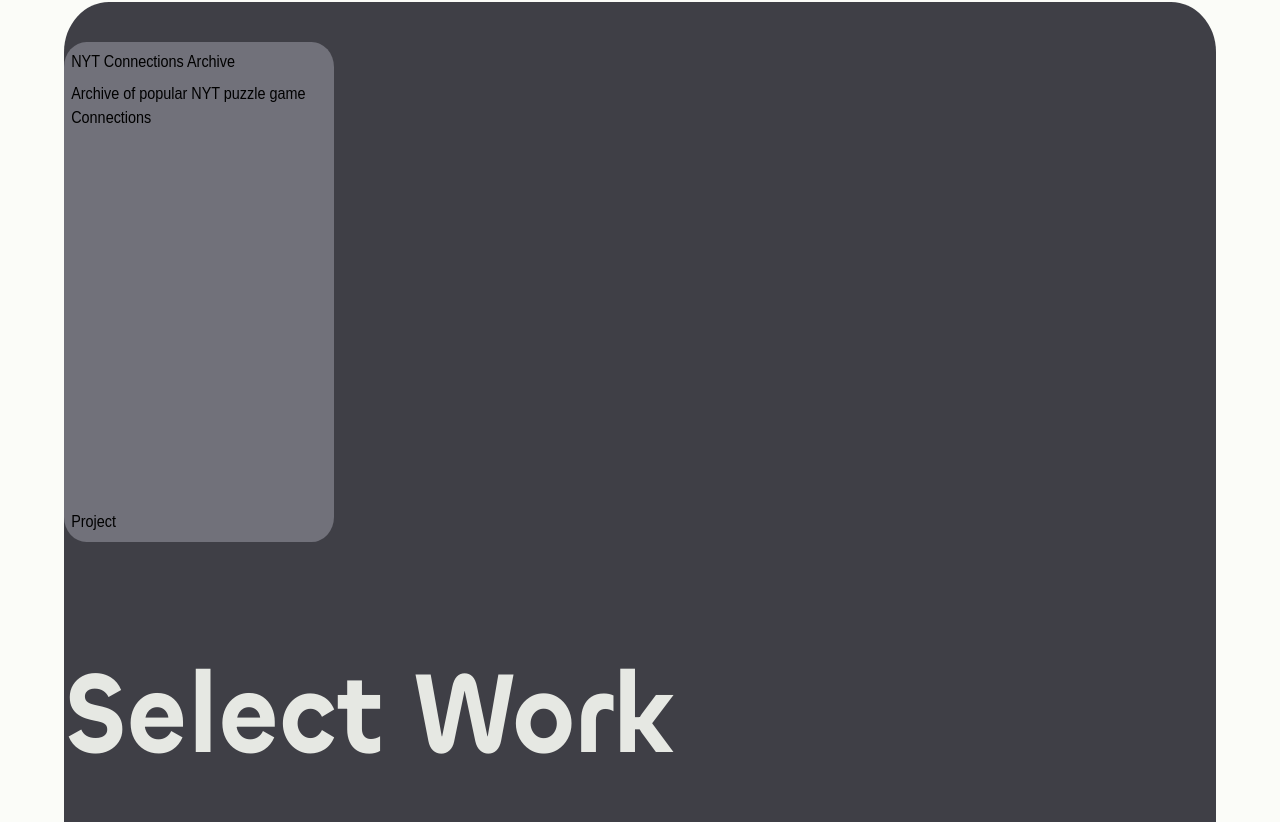
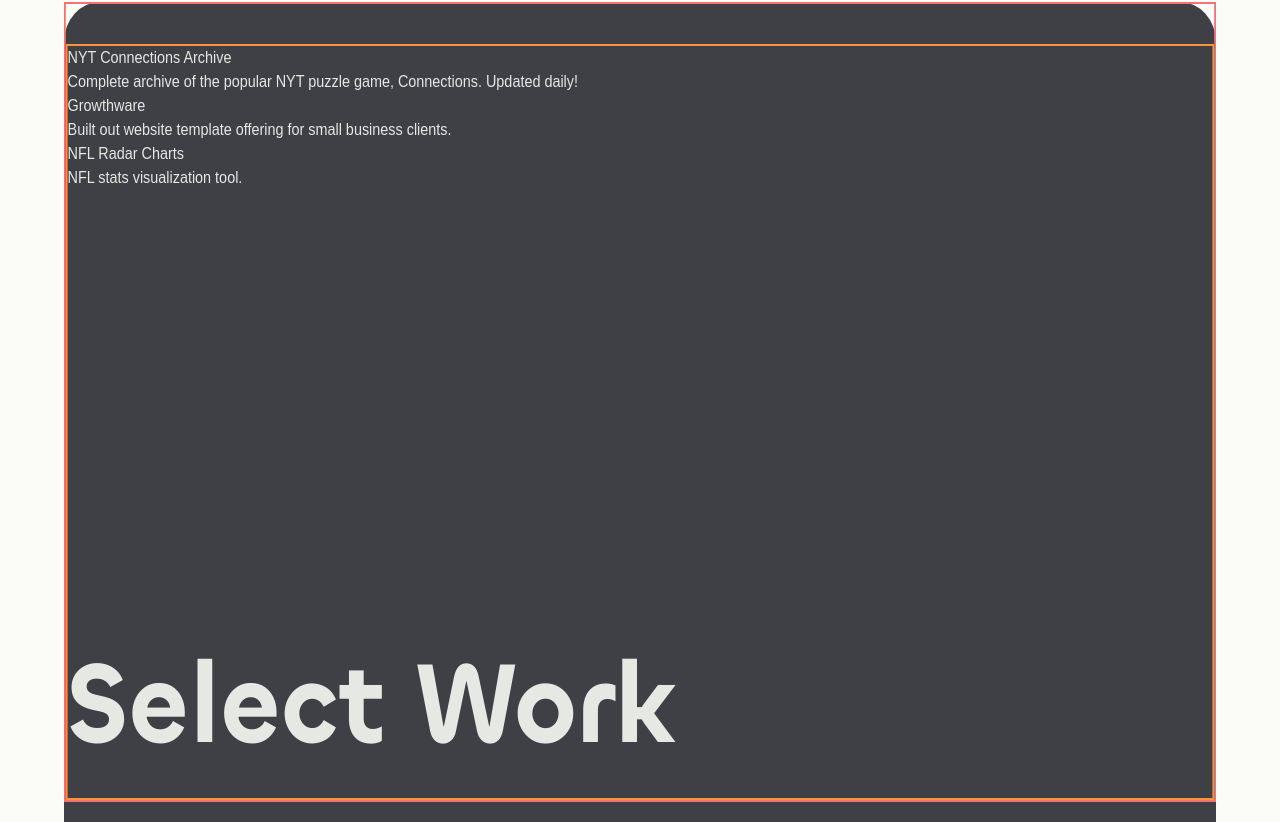
Before and after one commit to domsantini/portfolio2, a Next.js app: page / in a window 1280 px wide. Shown: the part 798-1620 px from the top of the page. Built offline with nearby package versions, Linux system fonts and the light colour scheme; a web font is replaced by a local one.

Commit message:
Not super sure

```diff
--- a/app/components/MainContentWrapper.jsx
+++ b/app/components/MainContentWrapper.jsx
@@ -6,7 +6,7 @@ function MainContentWrapper({ scrollYProgress, children }) {
   const scaleX = useTransform(scrollYProgress, [0,1], [0.9,1])
 
   return (
-    <motion.section style={{ scaleX }} className='bg-zinc-700 sticky top-0 rounded-[50px]'>
+    <motion.section style={{ scaleX }} className='bg-zinc-700 sticky top-0 rounded-[40px]'>
       {children}
     </motion.section>
   )
--- a/app/components/ProjectCard.jsx
+++ b/app/components/ProjectCard.jsx
@@ -1,13 +1,23 @@
-function ProjectCard({ title, description, type}) {
+function ProjectCard({ index, title, description, type, link, stack }) {
   return (
-    <div className='flex flex-col justify-between w-[300px] h-[500px] p-2 rounded-[25px] bg-zinc-500'>
-      <div className='space-y-2'>
-        <h1>{title}</h1>
-        <p>{description}</p>
+    <div style={{ top:`calc(-10% + ${index * 25})px` }} className='sticky flex flex-col justify-between gap-10 p-4 rounded-[25px] bg-zinc-500 h-[250px]'>
+      <div className="space-y-2">
+        <h1 className="text-xl font-semibold">{title}</h1>
+        <p className="font-thin">{description}</p>
+      </div>
+      {/* <div className='border-2 border-solid border-pink-100'>
+        <ul>
+            {stack.map((technology, index) => (
+              <li key={`${technology}-${index}`}>{technology}</li>
+            ))}
+        </ul>
       </div>
       <p>{type}</p>
+      <button>
+        <a href={link}>See Project</a>
+      </button> */}
     </div>
-  )
+  );
 }
 
 export default ProjectCard;
--- a/app/components/WorkSection.jsx
+++ b/app/components/WorkSection.jsx
@@ -1,19 +1,39 @@
 import ProjectCard from "./ProjectCard";
+import { projects } from '@/app/data.js'
 
 function WorkSection({ id }) {
   return (
-    <section id={id} className='h-screen flex flex-col justify-end pt-10'>
-      <div className="flex-1">
-        <ProjectCard
-          title='NYT Connections Archive'
-          description='Archive of popular NYT puzzle game Connections'
-          type='Project'
-        />
+    <section id={id} className='relative h-screen flex flex-col justify-end pt-10 text-[#E6E8E3] border-2 border-solid border-red-400'>
+      <div className='sticky top-0 h-full border-2 border-solid border-orange-400'>
+        {projects.map(project => (
+          <div>
+            <h1>{project.title}</h1>
+            <p>{project.description}</p>
+          </div>
+        ))}
       </div>
-      <h1 className=" text-[#E6E8E3] text-[clamp(50px,9vw,140px)] font-chillax font-semibold">Select Work</h1>
+      <h1 className="absolute bottom-2 text-[#E6E8E3] text-[clamp(50px,9vw,140px)] font-chillax font-semibold">Select Work</h1>
     </section>
-
   )
 }
 
 export default WorkSection;
+
+// <section id={id} className='relative h-screen flex flex-col justify-end pt-10 text-[#E6E8E3] border-2 border-solid border-red-400'>
+// <div className="sticky top-0 flex-1 overflow-scroll border-2 border-solid border-green-400">
+//   {projects.map(({ id, title, description, type, link, stack }, index) => (
+//     <div className="relative flex items-center justify-center min-h-full border-2 border-solid border-orange-400">
+//       <ProjectCard
+//         key={id}
+//         index={index}
+//         title={title}
+//         description={description}
+//         type={type}
+//         link={link}
+//         stack={stack}
+//       />
+//     </div>
+//   ))}
+// </div>
+// <h1 className=" text-[#E6E8E3] text-[clamp(50px,9vw,140px)] font-chillax font-semibold">Select Work</h1>
+// </section>
--- /dev/null
+++ b/app/data.js
@@ -0,0 +1,26 @@
+export const projects = [
+  {
+    id: crypto.randomUUID(),
+    title: 'NYT Connections Archive',
+    description: 'Complete archive of the popular NYT puzzle game, Connections. Updated daily!',
+    type: 'Project',
+    link:'https://connections-archive.vercel.app/',
+    stack: ['Next.js', 'TypeScript', 'TailwindCSS', 'Framer Motion','MongoDB'],
+  },
+  {
+    id: crypto.randomUUID(),
+    title: 'Growthware',
+    description: 'Built out website template offering for small business clients.',
+    type: 'Work',
+    link:'lkj',
+    stack: ['React', 'TypeScript', 'TailwindCSS'],
+  },
+  {
+    id: crypto.randomUUID(),
+    title: 'NFL Radar Charts',
+    description: 'NFL stats visualization tool.',
+    type: 'Project',
+    link:'https://nfl-radar-charts2-0.vercel.app/chart-builder',
+    stack: ['Next.js', 'TypeScript', 'TailwindCSS','Supabase'],
+  }
+]
--- a/app/page.js
+++ b/app/page.js
@@ -20,14 +20,14 @@ export default function Home() {
 
   return (
     <main ref={container} className='relative bg-[#FBFCF8] h-full'>
-      <Blob />
+      {/* <Blob /> */}
       <Navbar />
       <LandingSection scrollYProgress={scrollYProgress}/>
       <MainContentWrapper scrollYProgress={scrollYProgress}>
         <WorkSection id='work'/>
         <AboutSection id='about' />
       </MainContentWrapper>
-      <ContactSection />
+      {/* <ContactSection /> */}
       {/* <div
         className='relative h-[500px] bg-slate-300 border border-solid border-red-500'
         style={{ clipPath: 'polygon(0% 0%, 100% 0%, 100% 100%, 0% 100%)'}}
```
